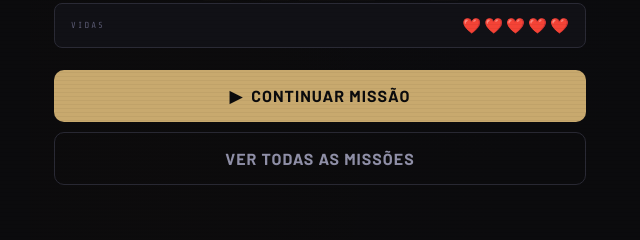
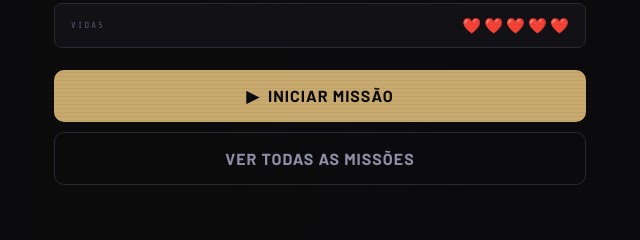
Before and after one commit to Lucianosmvm/DevSobreviventeApp_LeoCs, a plain HTML site: page index.html in a window 1280 px wide. Both pictures are taken after a click on the button "🏠 INÍCIO". Shown: the part 476-716 px from the top of the page, 310-950 px from the left. Drawn offline with nearby package versions, Linux system fonts and the light colour scheme.

Commit message:
ajuste botão iniciar

```diff
--- a/index.html
+++ b/index.html
@@ -138,7 +138,7 @@
       <div class="hearts" id="hm-hearts"></div>
     </div>
     <div class="hm-btns">
-      <button class="btn btn-gold" onclick="go('mp')">▶ &nbsp;CONTINUAR MISSÃO</button>
+      <button class="btn btn-gold" id="hm-btn-mission" onclick="go('mp')">▶ &nbsp;INICIAR MISSÃO</button>
       <button class="btn btn-ghost" onclick="go('mp')">VER TODAS AS MISSÕES</button>
     </div>
   </div>
--- a/js/navigation.js
+++ b/js/navigation.js
@@ -67,6 +67,9 @@ function refreshHome() {
     if (_pl) { _pl.textContent = S.premium ? '👑 PREMIUM' : 'FREE'; _pl.className = 'hm-uplan ' + (S.premium ? 'gold' : 'dim'); }
   }
 
+  const _mb = document.getElementById('hm-btn-mission');
+  if (_mb) _mb.innerHTML = S.done.length > 0 ? '▶ &nbsp;CONTINUAR MISSÃO' : '▶ &nbsp;INICIAR MISSÃO';
+
   const _pb = document.getElementById('hm-premium-banner');
   if (_pb) _pb.style.display = S.premium ? 'none' : 'flex';
 
```
